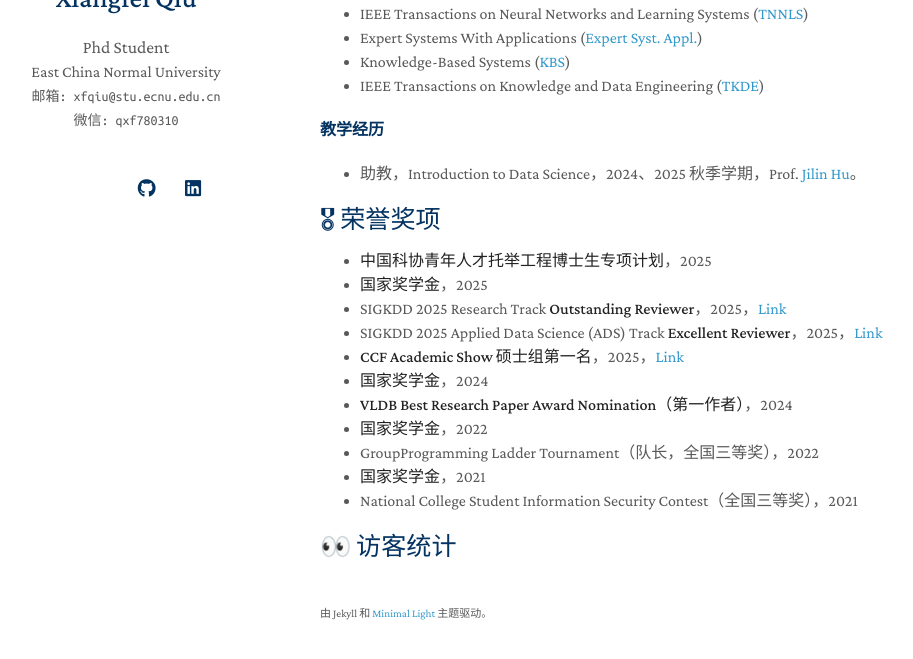
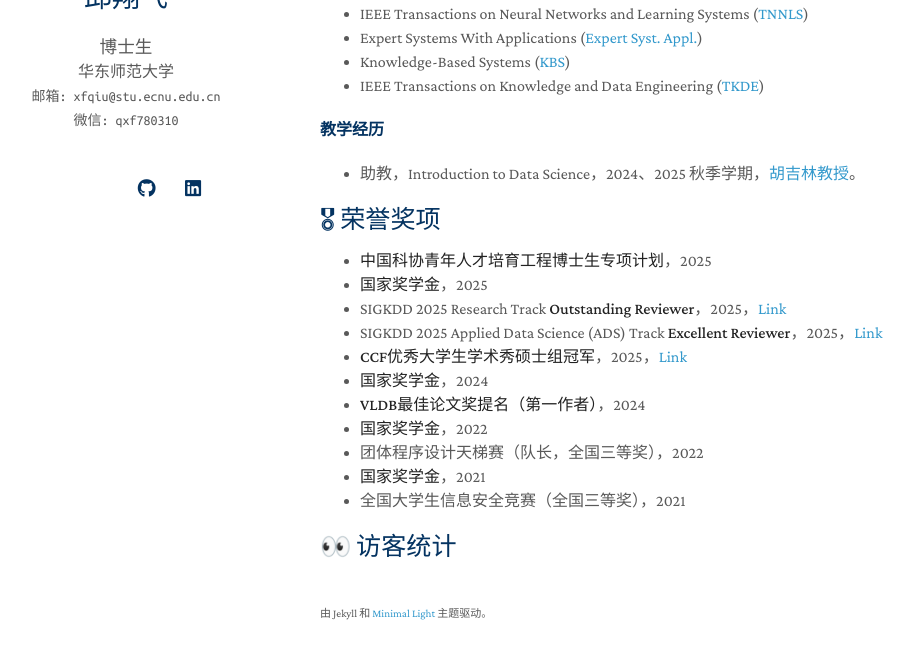
Before and after one commit to qiu69/qiu69.github.io, a Jekyll site: the page built from zh/index.md, in a window 1280 px wide and 900 px high, scrolled down 6142 px, cut to the strip 206-865 px from the top of the window. Shown: the whole strip, without its empty margins (150-1063 px from the left). Built offline with Jekyll 4.4.1, drawn with Linux system fonts in a browser that asks for light colours; a style sheet for code colours, icons or effects is not loaded; some of the changed text lies outside the part shown.

Commit message:
Update Chinese homepage content

```diff
--- a/_layouts/homepage.html
+++ b/_layouts/homepage.html
@@ -3,9 +3,13 @@
 {% if page.lang and page.lang contains 'zh' %}
   {% assign is_zh = true %}
 {% endif %}
+{% assign display_name = page.profile_name | default: site.title %}
+{% assign display_position = page.profile_position | default: site.position %}
+{% assign display_affiliation = page.profile_affiliation | default: site.affiliation %}
+{% assign display_affiliation_link = page.profile_affiliation_link | default: site.affiliation_link %}
 <html lang="{{ page.lang | default: site.lang | default: "en-US" }}">
   <head>
-    <title>{{ site.title }} | {{site.affiliation}}</title>
+    <title>{{ display_name }} | {{ display_affiliation }}</title>
 
     <meta charset="UTF-8">
     <meta http-equiv="X-UA-Compatible" content="IE=edge">
@@ -48,17 +52,17 @@
         <a class="image avatar"><img src="{{ site.avatar | remove_first: './' | relative_url }}" alt="avatar" /></a>
         {% endif %}
 
-        <h1>{{ site.title }}</h1>
+        <h1>{{ display_name }}</h1>
 
-        {% if site.position %}
-        <position style="font-size:1.10rem;">{{ site.position }}</position>
+        {% if display_position %}
+        <position style="font-size:1.10rem;">{{ display_position }}</position>
         <br>
         {% endif %}
-        {% if site.affiliation %}
-        {% if site.affiliation_link %}
-        <a href="{{ site.affiliation_link }}" rel="noopener"><autocolor>{{ site.affiliation }}</autocolor></a>
+        {% if display_affiliation %}
+        {% if display_affiliation_link %}
+        <a href="{{ display_affiliation_link }}" rel="noopener"><autocolor>{{ display_affiliation }}</autocolor></a>
         {% else %}
-        <autocolor>{{ site.affiliation }}</autocolor>
+        <autocolor>{{ display_affiliation }}</autocolor>
         {% endif %}
         <br>
         {% endif %}
--- a/zh/index.md
+++ b/zh/index.md
@@ -3,6 +3,9 @@ layout: homepage
 lang: zh-CN
 permalink: /zh/
 canonical: https://qiu69.github.io/zh/
+profile_name: 邱翔飞
+profile_position: 博士生
+profile_affiliation: 华东师范大学
 ---
 
 {% include home_nav.html %}
@@ -11,7 +14,7 @@ canonical: https://qiu69.github.io/zh/
 
 ## 👋 关于我
 
-我目前是 [华东师范大学](https://www.ecnu.edu.cn/) [数据科学与工程学院](https://dase.ecnu.edu.cn/) 的博士研究生（2023 年秋季入学），隶属于 [Decision Intelligence Lab](https://decisionintelligence.github.io/index)，导师为 [Jilin Hu 教授](https://hujilin1229.github.io/) 和 [Bin Yang 教授](https://binyangdk.github.io/)。同时，我也与 [Christian S. Jensen 教授](https://csj.cs.aau.dk/) 保持密切合作。
+我目前是 [华东师范大学](https://www.ecnu.edu.cn/) [数据科学与工程学院](https://dase.ecnu.edu.cn/) 的博士研究生（2023 年秋季入学），隶属于 [Decision Intelligence Lab](https://decisionintelligence.github.io/index)，导师为 [胡吉林教授](https://hujilin1229.github.io/) 和 [杨彬教授](https://binyangdk.github.io/)。同时，我也与 [Christian S. Jensen 教授](https://csj.cs.aau.dk/) 保持密切合作。
 
 #### 🔍 研究方向
 
@@ -23,14 +26,14 @@ canonical: https://qiu69.github.io/zh/
 
 - **[2026 年 4 月]** 时间序列应用平台 [EasyTime, ICDE 2025](https://arxiv.org/pdf/2412.17603) 被 Paper Digest 评为 [最具影响力论文](https://www.paperdigest.org/2026/03/most-influential-icde-papers-2026-03-version/)（397 篇接收论文中排名第 1）。
 - **[2026 年 1 月]** 我们的论文 “GCGNet” 和 “ASTGI” 被 **ICLR 2026** 接收。
-- **[2025 年 12 月]** 我入选 **中国科协青年人才托举工程博士生专项计划**。
+- **[2025 年 12 月]** 我入选 **中国科协青年人才培育工程博士生专项计划**。
 - **[2025 年 12 月]** 时间序列模型 [DUET, KDD 2025](https://arxiv.org/pdf/2412.10859) 被 Paper Digest 评为 [最具影响力论文](https://resources.paperdigest.org/2025/09/most-influential-kdd-papers-2025-09-version/)。
 - **[2025 年 11 月]** 我们的论文 “[Rethinking Irregular Time Series Forecasting: A Simple yet Effective Baseline](https://arxiv.org/pdf/2505.11250)” 被 **AAAI 2026** 接收，并获 oral presentation。
 - **[2025 年 10 月]** 我们的论文 “[EDAD](https://arxiv.org/pdf/2510.18998): An Encode-then-Decompose Approach to Unsupervised Time Series Anomaly Detection on Contaminated Training Data” 被 **ICDE 2026** 接收。
 - **[2025 年 10 月]** 我获得 **国家奖学金**。
 - **[2025 年 9 月]** 我们的论文 “[SRSNet](https://arxiv.org/pdf/2510.14510)” 和 “[DBLoss](https://arxiv.org/pdf/2510.23672)” 被 **NeurIPS 2025** 接收，其中一篇为 Spotlight，一篇为 Poster。
 - **[2025 年 6 月]** 我获得 **SIGKDD 2025 Research Track Outstanding Reviewer** 和 **Applied Data Science Track Excellent Reviewer**。
-- **[2025 年 5 月]** 我在 2025 年 **[CCF Academic Show](https://mp.weixin.qq.com/s/EGGc0RsM-JgD9ecNBAHjIA)** 硕士组中获得 **第一名**。
+- **[2025 年 5 月]** 我获得 **[CCF优秀大学生学术秀](https://mp.weixin.qq.com/s/EGGc0RsM-JgD9ecNBAHjIA) 硕士组冠军**。
 
 <details>
   <summary style="cursor: pointer;">▶️ 点击展开 / 收起</summary>
@@ -43,7 +46,7 @@ canonical: https://qiu69.github.io/zh/
     <li><strong>[2024 年 12 月]</strong> 我的论文 "<strong><a href="https://arxiv.org/pdf/2412.17603">EasyTime</a></strong>: Time Series Forecasting Made Easy" 被 <strong>ICDE 2025</strong> 接收。</li>
     <li><strong>[2024 年 11 月]</strong> 我的论文 "<strong><a href="https://arxiv.org/pdf/2412.10859">DUET</a></strong>: Dual Clustering Enhanced Multivariate Time Series Forecasting" 被 <strong>SIGKDD 2025</strong> 接收。</li>
     <li><strong>[2024 年 10 月]</strong> 我获得 <strong>国家奖学金</strong>。</li>
-    <li><strong>[2024 年 8 月]</strong> 我的论文 "<strong><a href="https://www.vldb.org/pvldb/vol17/p2363-hu.pdf">TFB</a></strong>: Towards Comprehensive and Fair Benchmarking of Time Series Forecasting Methods" 获得 <strong>VLDB 2024 Best Research Paper Award Nomination</strong>。</li>
+    <li><strong>[2024 年 8 月]</strong> 我的论文 "<strong><a href="https://www.vldb.org/pvldb/vol17/p2363-hu.pdf">TFB</a></strong>: Towards Comprehensive and Fair Benchmarking of Time Series Forecasting Methods" 获得 <strong>VLDB 2024 最佳论文奖提名</strong>。</li>
     <li><strong>[2024 年 8 月]</strong> 我们发布了时间序列分析排行榜项目 <strong><a href="https://decisionintelligence.github.io/OpenTS/">OpenTS</a></strong>。</li>
   </ul>
 </details>
@@ -92,23 +95,23 @@ canonical: https://qiu69.github.io/zh/
 
 #### 教学经历
 
-- 助教，Introduction to Data Science，2024、2025 秋季学期，Prof. [Jilin Hu](https://hujilin1229.github.io/)。
+- 助教，Introduction to Data Science，2024、2025 秋季学期，[胡吉林教授](https://hujilin1229.github.io/)。
 
 <div id="honors-awards"></div>
 
 ## 🎖 荣誉奖项
 
-- **中国科协青年人才托举工程博士生专项计划**，2025
+- **中国科协青年人才培育工程博士生专项计划**，2025
 - **国家奖学金**，2025
 - SIGKDD 2025 Research Track **Outstanding Reviewer**，2025，[Link](https://kdd2025.kdd.org/research-track-program-committee/)
 - SIGKDD 2025 Applied Data Science (ADS) Track **Excellent Reviewer**，2025，[Link](https://kdd2025.kdd.org/applied-data-science-ads-track-program-committee/#february_cycle)
-- **CCF Academic Show 硕士组第一名**，2025，[Link](https://mp.weixin.qq.com/s/EGGc0RsM-JgD9ecNBAHjIA)
+- **CCF优秀大学生学术秀硕士组冠军**，2025，[Link](https://mp.weixin.qq.com/s/EGGc0RsM-JgD9ecNBAHjIA)
 - **国家奖学金**，2024
-- **VLDB Best Research Paper Award Nomination（第一作者）**，2024
+- **VLDB最佳论文奖提名（第一作者）**，2024
 - **国家奖学金**，2022
-- GroupProgramming Ladder Tournament（队长，全国三等奖），2022
+- 团体程序设计天梯赛（队长，全国三等奖），2022
 - **国家奖学金**，2021
-- National College Student Information Security Contest（全国三等奖），2021
+- 全国大学生信息安全竞赛（全国三等奖），2021
 
 ## 👀 访客统计
 
```
